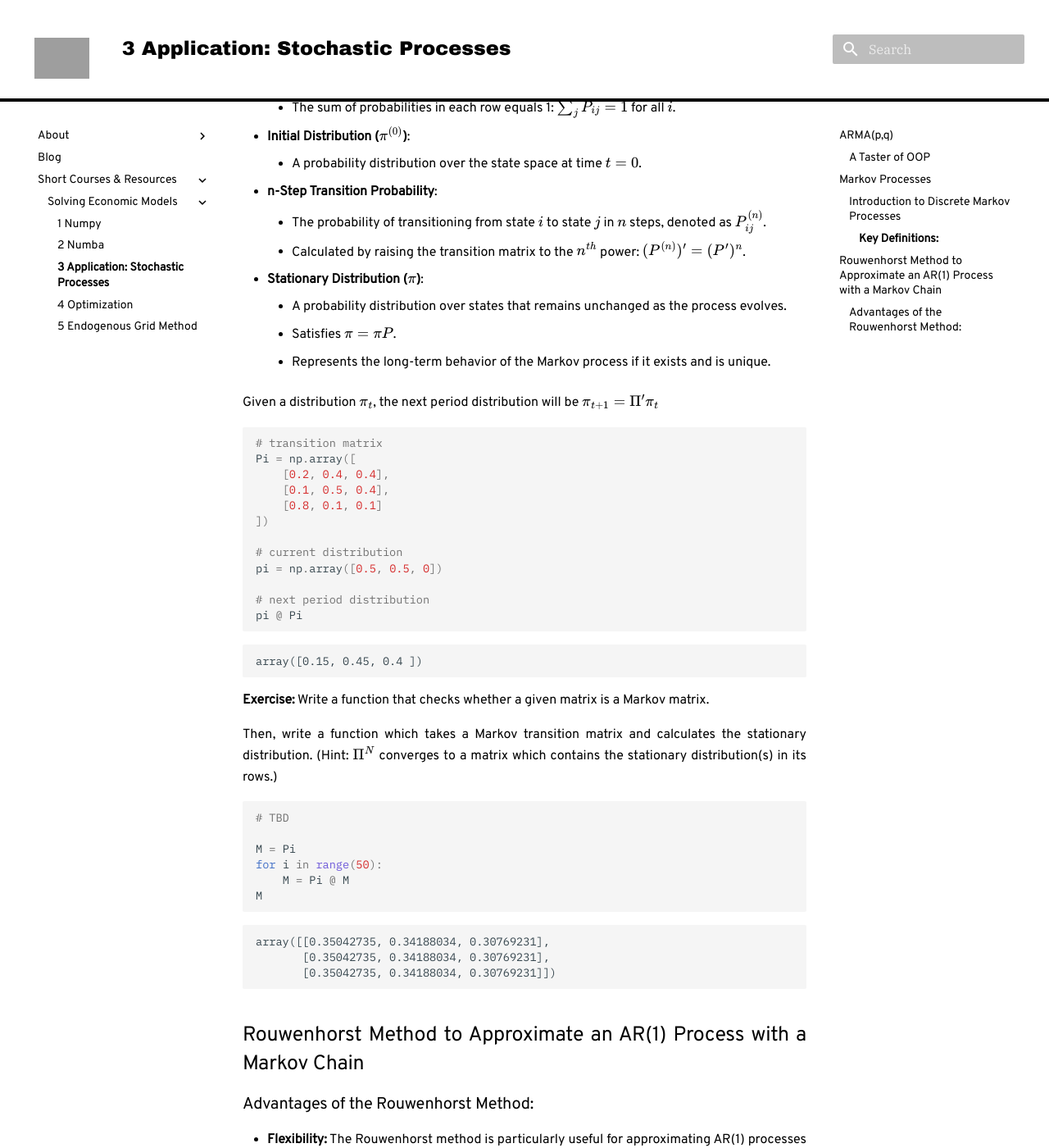
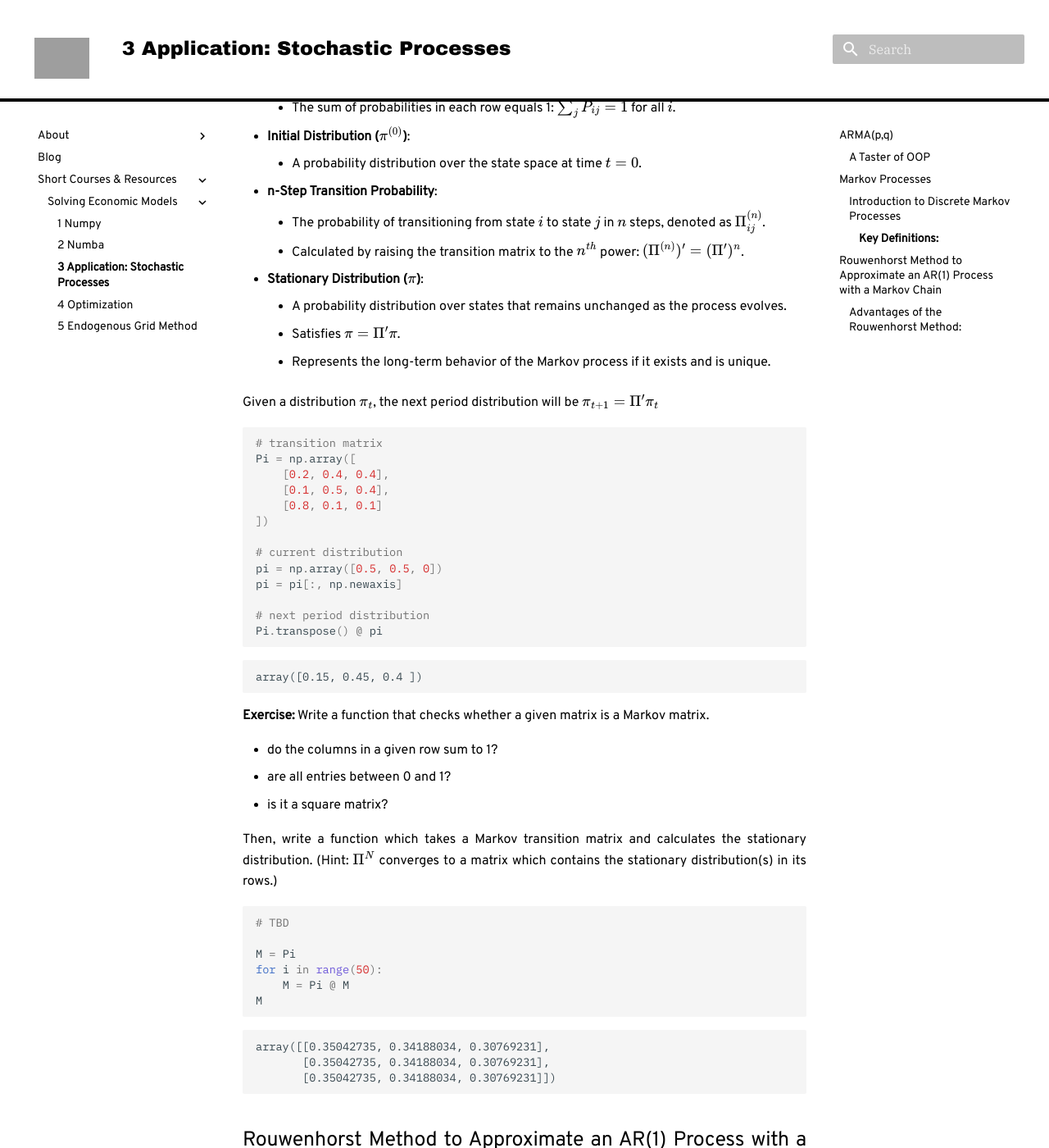
Before and after one commit to FredHB/fredhb.github.io, an MkDocs documentation site: the page built from docs/sem/3-application_stoch_proc.md, in a window 1280 px wide and 1400 px high, scrolled down 8138 px. Shown: the whole window at 82% size. Built offline with MkDocs 1.6.1 and Material for MkDocs 9.7.7, drawn with Linux system fonts in a browser that asks for light colours; formulas are drawn with MathJax 3; comment, search, counter and statistics services are not loaded; some of the changed text lies outside the part shown; grey boxes are pictures that could not be loaded.

Commit message:
update sem 3-applications (minor corrections)

````diff
--- a/docs/sem/3-application_stoch_proc.md
+++ b/docs/sem/3-application_stoch_proc.md
@@ -32,14 +32,14 @@ arma_dict = {
 def sim_arma(arma_dict, T):
     p = len(arma_dict['alpha'])
     q = len(arma_dict['beta'])
-    alpha = arma_dict['alpha']
-    beta = arma_dict['beta']
+    alpha = np.flip(arma_dict['alpha']) # reverse the vectors to make sure a_j is multiplied to y_t-j in np.vdot
+    beta = np.flip(arma_dict['beta'])
 
     y = np.empty(1000+T) # 1000 burn-in draws
     eps = np.random.normal(0., arma_dict['sigma'], T+1000)
     y[0:max(p,q)] = eps[0:max(p,q)]
-    for i in np.arange(max(p,q)+1, T+1000):
-        y[i] = np.vdot(y[i-(p+1):(i-1)], alpha) + np.vdot(eps[i-(q+1):(i-1)], beta)
+    for i in np.arange(max(p,q), T+1000):
+        y[i] = np.vdot(y[i-(p):(i)], alpha) + np.vdot(eps[i-(q):(i)], beta)
     return y[-T:]
 
 ```
@@ -91,7 +91,7 @@ plot_time_series(arma_ts, arma_dict)
 
 Recall now that a given $ARMA(p,q)$ is stationary if and only if all roots of the characteristic polynomial on the AR-part,
 $$ 1 - L^1 \alpha_1 - ... - L^q \alpha_q $$
-are outside the (complex) unit circle. We write a function to check this. To do so, we use `roots(p)`, which return the roots of a polynomial with coefficients given in `p`.
+are outside the (complex) unit circle. We write a function to check this. To do so, we use `np.roots(p)`, which return the roots of a polynomial with coefficients given in `p`.
 
 
 ```python
@@ -105,7 +105,7 @@ def is_stable(alpha):
         print(f" {root:.2f}")
 
     # Check if all roots have modulus > 1
-    are_roots_outside_unit_circle = all(np.abs(roots) > 1)
+    are_roots_outside_unit_circle = np.all(np.abs(roots) > 1)
     if are_roots_outside_unit_circle :
         print("\nThe process is stable.")
     else :
@@ -357,12 +357,12 @@ A **Discrete Markov Process** (or **Markov Chain**) is a mathematical model desc
     - A probability distribution over the state space at time $t = 0$.
 
 - **n-Step Transition Probability**:
-    - The probability of transitioning from state $i$ to state $j$ in $n$ steps, denoted as $P_{ij}^{(n)}$.
-    - Calculated by raising the transition matrix to the $n^{th}$ power: $(P^{(n)})' = (P')^n$.
+    - The probability of transitioning from state $i$ to state $j$ in $n$ steps, denoted as $\Pi_{ij}^{(n)}$.
+    - Calculated by raising the transition matrix to the $n^{th}$ power: $(\Pi^{(n)})' = (\Pi')^n$.
 
 - **Stationary Distribution ($\pi$)**:
     - A probability distribution over states that remains unchanged as the process evolves.
-    - Satisfies $\pi = \pi P$.
+    - Satisfies $\pi = \Pi' \pi$.
     - Represents the long-term behavior of the Markov process if it exists and is unique.
 
 Given a distribution $\pi_t$, the next period distribution will be $\pi_{t+1} = \Pi' \pi_t$
@@ -378,9 +378,10 @@ Pi = np.array([
 
 # current distribution
 pi = np.array([0.5, 0.5, 0])
+pi = pi[:, np.newaxis]
 
 # next period distribution
-pi @ Pi
+Pi.transpose() @ pi
 ```
 
 
@@ -391,6 +392,10 @@ pi @ Pi
 
 
 **Exercise:** Write a function that checks whether a given matrix is a Markov matrix.
+
+  - do the columns in a given row sum to 1?
+  - are all entries between 0 and 1?
+  - is it a square matrix?
 
 Then, write a function which takes a Markov transition matrix and calculates the stationary distribution. (Hint: $\Pi^N$ converges to a matrix which contains the stationary distribution(s) in its rows.)
 
````
